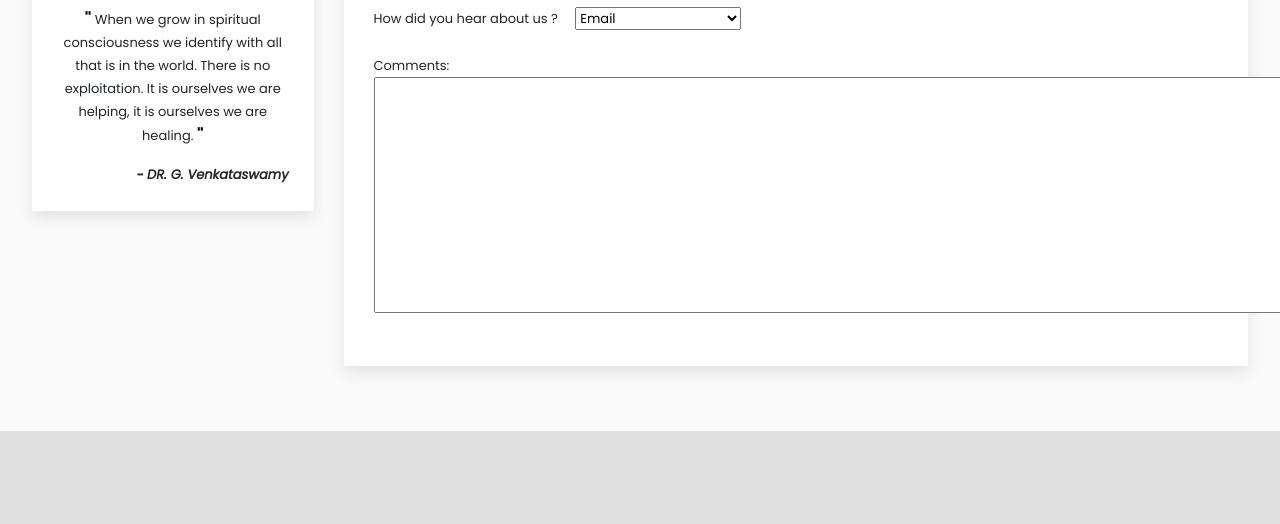
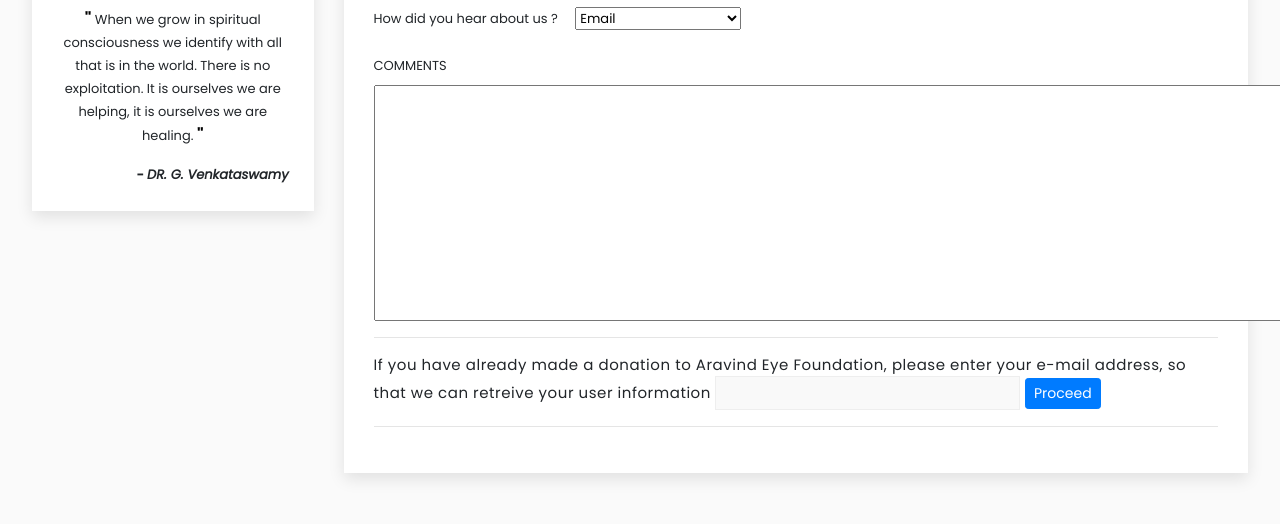
Before and after one commit to ideaenvy/aravind, a website: page get-involved/donate.html in a window 1280 px wide. Shown: the part 1074-1598 px from the top of the page. Drawn offline with Linux system fonts and the light colour scheme; a web font is replaced by a local one.

Commit message:
donate page update

```diff
--- a/get-involved/donate.html
+++ b/get-involved/donate.html
@@ -362,10 +362,16 @@
                                     </div>
                                 </div>
                                 <div class="form-group">
-                                    <p>Comments:<span>
-                                        <textarea name="comment" id="" cols="100" rows="10"></textarea></span>
-                                    </p>
+                                    <label>COMMENTS</label>
+                                    <textarea class="d-block" name="comment" id="" cols="100" rows="10"></textarea>
                                 </div>
+                                <hr>
+                                <div class="body_text">
+                                <p class="margin-0px">If you have already made a donation to Aravind Eye Foundation, please enter your e-mail address, so that we can retreive your user information
+                                    <span><input type="text" name="mailid" id=""> <button type="button" class="btn btn-primary btn-sm">Proceed</button></span>
+                                </p>
+                                </div>
+                                <hr>
                             </form>
                             <!-- <div class="down">
                                 <input type="button" name="previous" class="previous action-button" value="Previous" />
```
